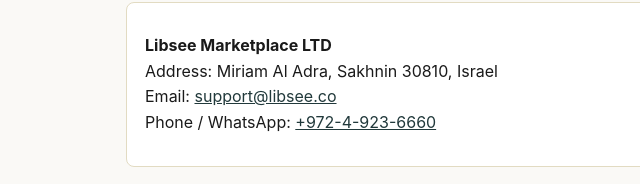
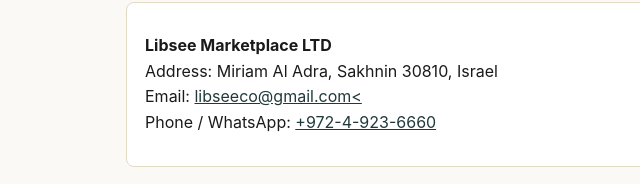
Before and after one commit to BaderShalata/LIBSEE-Help-Support, a plain HTML site: page privacy-policy.html in a window 1280 px wide. Shown: the part 3530-3714 px from the top of the page, 114-754 px from the left. Drawn offline with Linux system fonts and the light colour scheme.

Commit message:
Update privacy-policy.html

```diff
--- a/privacy-policy.html
+++ b/privacy-policy.html
@@ -207,7 +207,7 @@
 <div class="contact-box">
 <p><strong>Libsee Marketplace LTD</strong><br>
 Address: Miriam Al Adra, Sakhnin 30810, Israel<br>
-Email: <a href="mailto:support@libsee.co">support@libsee.co</a><br>
+Email: <a href="mailto:libseeco@gmail.com<">libseeco@gmail.com<</a><br>
 Phone / WhatsApp: <a href="tel:+97249236660">+972-4-923-6660</a></p>
 </div>
 
@@ -315,7 +315,7 @@
 <div class="contact-box">
 <p><strong>Libsee Marketplace LTD</strong><br>
 כתובת: מרים אל־עדרא, סח'נין 30810, ישראל<br>
-אימייל: <a href="mailto:support@libsee.co">support@libsee.co</a><br>
+אימייל: <a href="mailto:libseeco@gmail.com<">libseeco@gmail.com<</a><br>
 טלפון / וואטסאפ: <a href="tel:+97249236660">+972-4-923-6660</a></p>
 </div>
 
@@ -423,7 +423,7 @@
 <div class="contact-box">
 <p><strong>Libsee Marketplace LTD</strong><br>
 العنوان: مريم العذراء، سخنين 30810، إسرائيل<br>
-البريد الإلكتروني: <a href="mailto:support@libsee.co">libseeco@gmail.com</a><br>
+البريد الإلكتروني: <a href="mailto:libseeco@gmail.com<">libseeco@gmail.com</a><br>
 الهاتف / واتساب: <a href="tel:+97249236660">+972-4-923-6660</a></p>
 </div>
 
```
